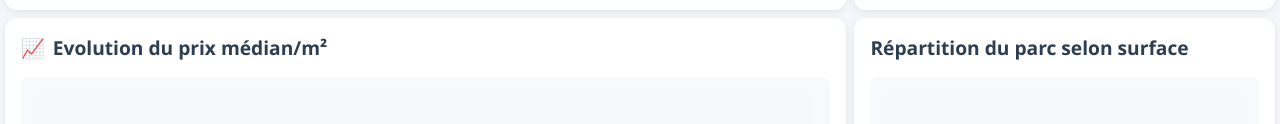
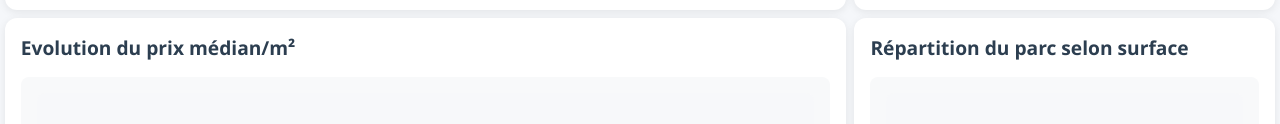
Before and after one commit to jayjay932/Project-Data-Architecture-Development, a plain HTML site: page frontend/index.html in a window 1280 px wide. Shown: the part 955-1079 px from the top of the page. Drawn offline with nearby package versions, Linux system fonts and the light colour scheme; no server answers.

Commit message:
style : delete icon

```diff
--- a/frontend/index.html
+++ b/frontend/index.html
@@ -134,7 +134,7 @@
 
             <div class="dashboard-grid">
                 <div class="card">
-                    <h2><span class="icon">📈</span> Evolution du prix médian/m²</h2>
+                    <h2>Evolution du prix médian/m²</h2>
                     <div class="chart-container price-trend-chart">
                         <div class="price-trend-wrapper">
                             <canvas id="price-trend-chart" width="360" height="220" aria-label="Evolution du prix médian/m²"></canvas>
```
